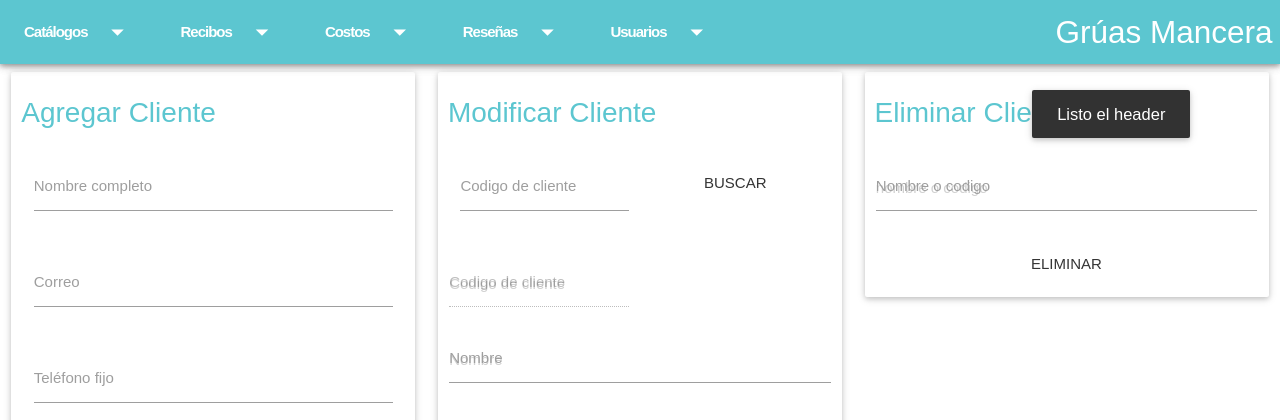
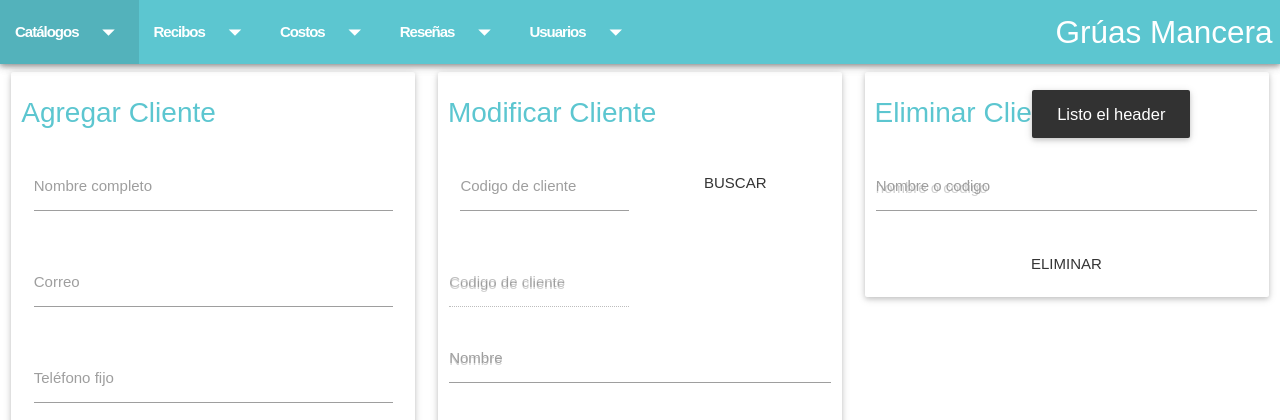
Before and after one commit to julyuz/Proyecto-Gruas-Unido---copia, a PHP site: page /clientes.php in a window 1280 px wide. Shown: the top 420 px of the page. Run offline with PHP 8.4, Linux system fonts and the light colour scheme.

Commit message:
Quitando margen a los li del menu

```diff
--- a/css/main.css
+++ b/css/main.css
@@ -31,7 +31,7 @@ body{
 
 .menu_0opacity{
     font-weight: 700;
-    margin: 0 .3em;
+    margin: 0 ;
     font-size: 2em;
     letter-spacing: -1px;
     /*
@@ -41,7 +41,6 @@ body{
     text-decoration: none;
     */
 }
-
 .title-user{
     text-decoration: none;
     margin: .9em 0 0 0;
```
